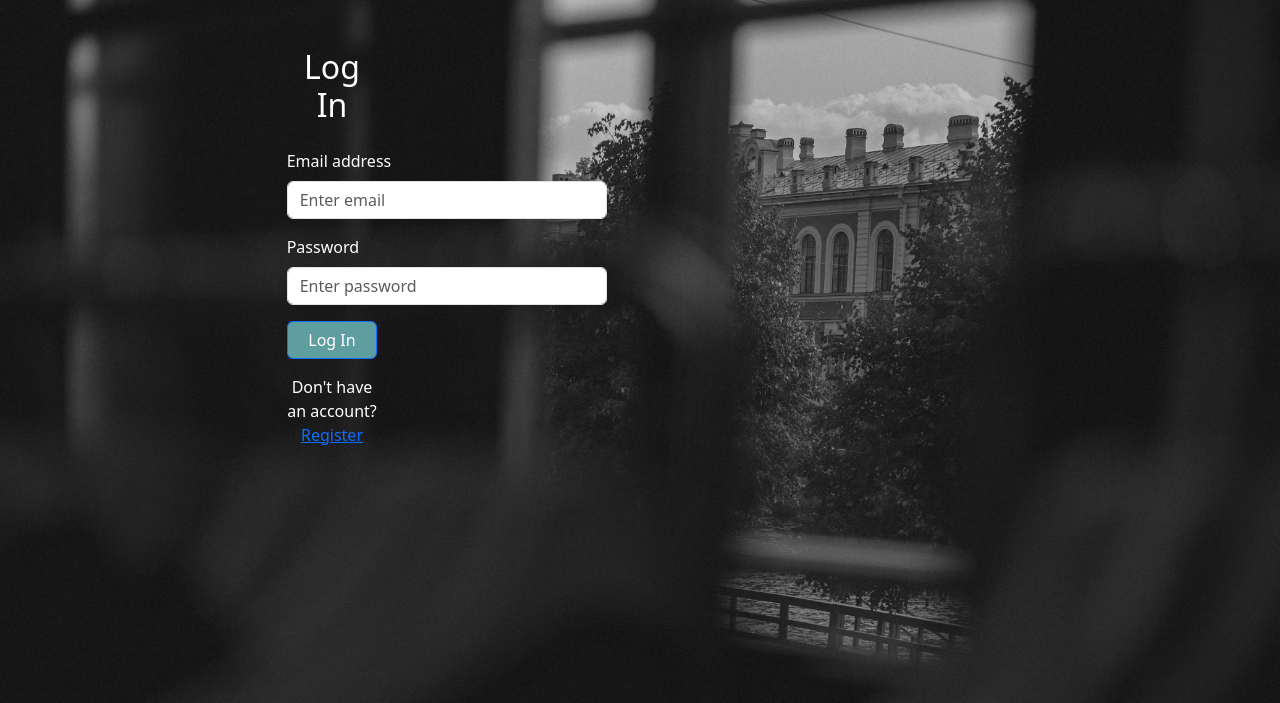
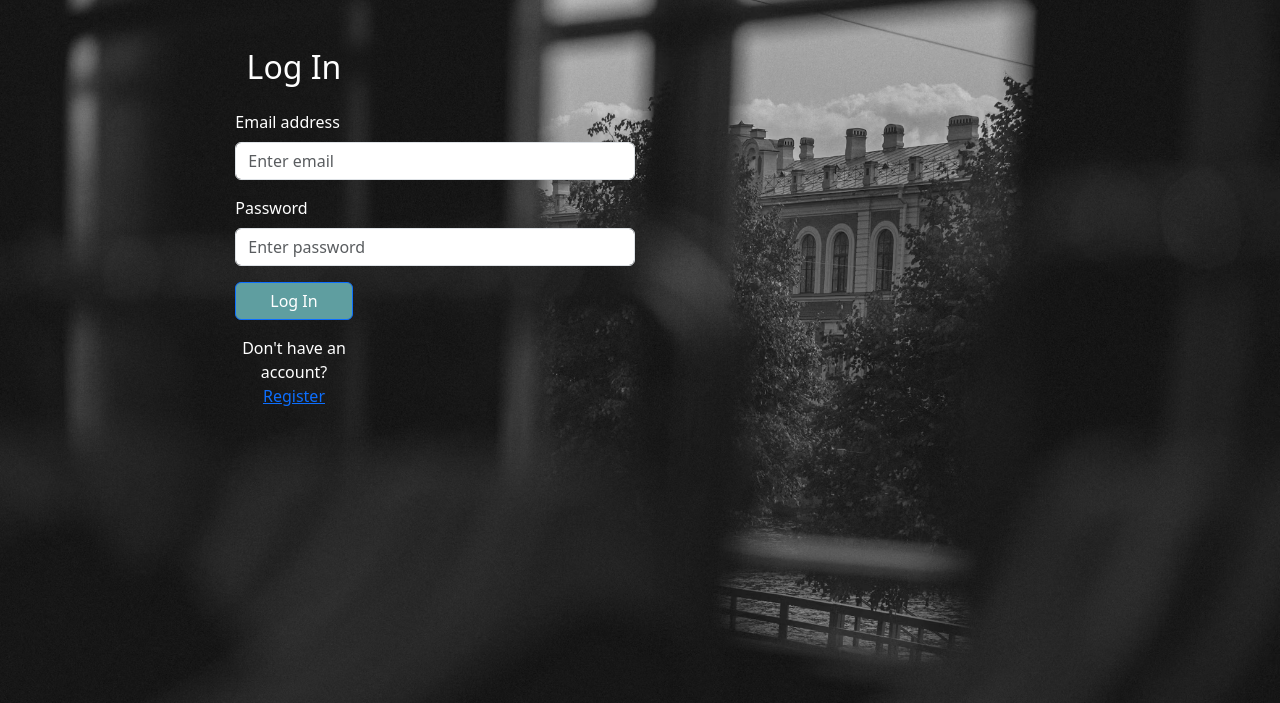
Before and after one commit to devnitht02/flask-todo, a Flask app: page /login in a window 1280 px wide. Shown: the part 57-760 px from the top of the page. Run offline with Flask 3, Linux system fonts and the light colour scheme.

Commit message:
styling and form adjustments

```diff
--- a/templates/login.html
+++ b/templates/login.html
@@ -3,10 +3,29 @@
 {% block title %}Home - Taskly{% endblock %}
 
 {% block content %}
-    <div class="container mt-5" style="width: 60rem">
+    <div class="container mt-5">
         <div class="row justify-content-center">
             <div class="col-lg-4">
                 <h2 class="text-center mb-4">Log In</h2>
+
+                <form method="POST" action="{{ url_for('login') }}">
+
+                    <div class="mb-3" style=" width:25rem">
+                        <label for="email" class="form-label">Email address</label>
+                        <input type="email" class="form-control" id="email" name="email" placeholder="Enter email"
+                               required>
+                    </div>
+                    <div class="mb-3" style="width:25rem">
+                        <label for="password" class="form-label">Password</label>
+                        <input type="password" class="form-control" id="password" name="password"
+                               placeholder="Enter password" required>
+                    </div>
+                    <div class="d-grid gap-2">
+                        <button type="submit" class="btn btn-primary">Log In</button>
+                    </div>
+                </form>
+                <p class="mt-3 text-center">Don't have an account? <a href="{{ url_for('register') }}">Register</a></p>
+
                 {% with messages = get_flashed_messages() %}
                     {% if messages %}
                         <div class="alert alert-danger" role="alert">
@@ -16,22 +35,6 @@
                         </div>
                     {% endif %}
                 {% endwith %}
-                <form method="POST" action="{{ url_for('login') }}">
-                    <div class="mb-3" style=" width:20rem">
-                        <label for="email" class="form-label">Email address</label>
-                        <input type="email" class="form-control" id="email" name="email" placeholder="Enter email"
-                               required>
-                    </div>
-                    <div class="mb-3" style="width:20rem">
-                        <label for="password" class="form-label">Password</label>
-                        <input type="password" class="form-control" id="password" name="password"
-                               placeholder="Enter password" required>
-                    </div>
-                    <div class="d-grid gap-2">
-                        <button type="submit" class="btn btn-primary">Log In</button>
-                    </div>
-                </form>
-                <p class="mt-3 text-center">Don't have an account? <a href="{{ url_for('register') }}">Register</a></p>
             </div>
         </div>
     </div>
```
Also changed, not shown: templates/register.html (+27 -17 lines).
